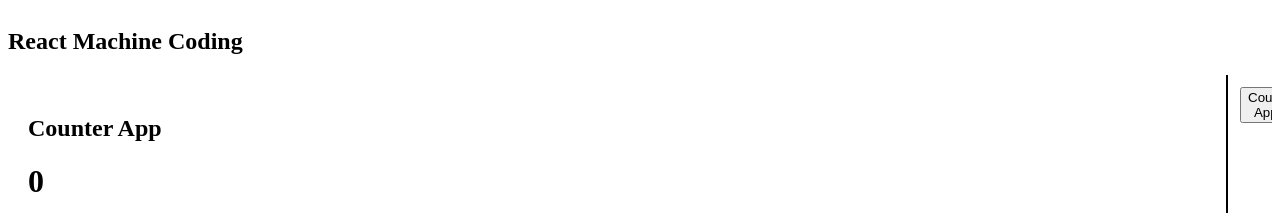
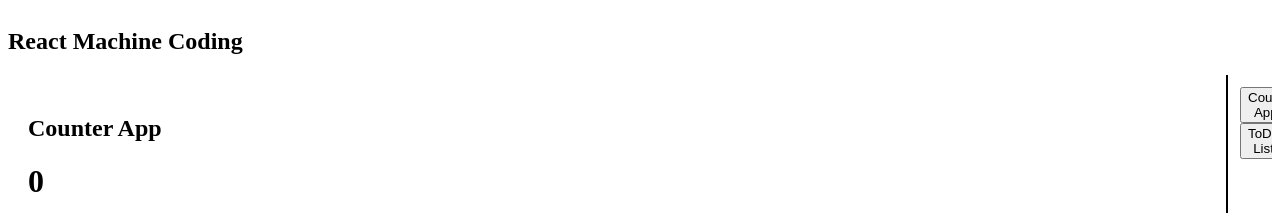
Before and after one commit to anujyadav-vx/React-machine-Coding, a React (Vite) app: page / in a window 1280 px wide. Shown: the top 213 px of the page. Built offline with nearby package versions, Linux system fonts and the light colour scheme.

Commit message:
react machine coding todo

```diff
--- a/src/App.jsx
+++ b/src/App.jsx
@@ -1,6 +1,7 @@
 import { useState } from "react";
 
 import Counter from "./pages/Counter";
+import ToDo from "./pages/ToDo";
 import "./App.css";
 
 function App() {
@@ -14,6 +15,7 @@ function App() {
       <div className="layout">
         <main className="workspace">
           {activeApp === "counter" && <Counter />}
+          {activeApp === "todo" && <ToDo />}
         </main>
 
         <aside className="sidebar">
@@ -23,6 +25,13 @@ function App() {
           >
             Count App
           </button>
+
+          <button
+            className={activeApp === "tod0" ? "active" : ""}
+            onClick={() => setActiveApp("todo")}
+          >
+            ToDo List
+          </button>
         </aside>
       </div>
     </div>
--- /dev/null
+++ b/src/pages/ToDo.jsx
@@ -0,0 +1,7 @@
+export default function ToDo() {
+  return (
+    <div>
+      <h2>ToDo List</h2>
+    </div>
+  );
+}
```
